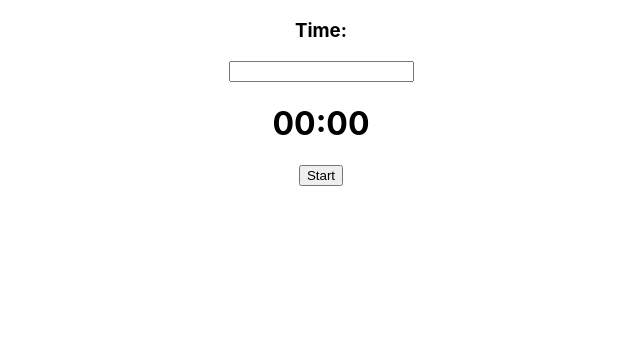
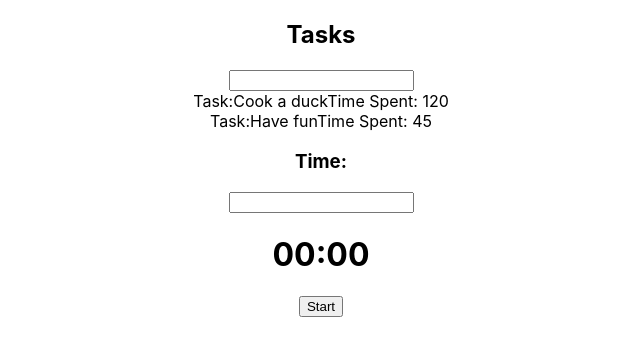
Before and after one commit to ISTTeo/PomodoroReact, a React (Create React App) app: page / in a window 1280 px wide. Shown: the top 356 px of the page, without its empty margins (319-959 px from the left). Built offline with nearby package versions, Linux system fonts and the light colour scheme.

Commit message:
Add sample tasks. Show those tasks. And start a form

```diff
--- a/src/App.js
+++ b/src/App.js
@@ -1,12 +1,14 @@
 import React, { Component } from 'react';
 import logo from './logo.svg';
 import TimerApp from './Timer/TimerApp'
+import TaskApp from './Tasks/TaskApp'
 class App extends Component {
 
 
   render() {
     return (
       <div className="App">
+        <TaskApp />
         <TimerApp />
       </div>
     );
--- /dev/null
+++ b/src/Tasks/TaskApp.js
@@ -0,0 +1,28 @@
+import React from 'react'
+import tasksData from './tasksData'
+import TaskItem from './TaskItem'
+import TaskInput from './TaskInput'
+class TaskApp extends React.Component {
+  constructor() {
+    super()
+    this.state = {
+      tasks: tasksData
+    }
+  }
+  render() {
+    const taskItems = this.state.tasks.map(item =>
+      <TaskItem
+        key={item.id}
+        item={item}
+      />
+    )
+    return(
+      <div>
+        <TaskInput />
+        {taskItems}
+      </div>
+    )
+  }
+}
+
+export default TaskApp
--- /dev/null
+++ b/src/Tasks/TaskInput.js
@@ -0,0 +1,27 @@
+import React from 'react'
+
+class TaskInput extends React.Component {
+  constructor(props) {
+    super(props)
+    this.handleSubmit = this.handleSubmit.bind(this)
+  }
+
+  handleSubmit(event) {
+    event.preventDefault()
+
+    this.props.addTask(this.input.value, this.props.tasks)
+  }
+
+  render() {
+    return (
+      <div>
+        <h2> Tasks </h2>
+        <form onSubmit={this.handleSubmit}>
+          <input type="text" ref= {(input) => this.input = input} />
+        </form>
+      </div>
+    )
+  }
+}
+
+export default TaskInput
--- /dev/null
+++ b/src/Tasks/TaskItem.js
@@ -0,0 +1,12 @@
+import React from 'react'
+
+function TaskItem (props) {
+  return(
+    <div>
+      Task:{props.item.name}
+      Time Spent: {props.item.totalTime}
+    </div>
+  )
+}
+
+export default TaskItem
--- /dev/null
+++ b/src/Tasks/tasksData.js
@@ -0,0 +1,59 @@
+const tasksData = [
+  {
+    id:1,
+    name: "Cook a duck",
+    totalTime: "120",
+    sessions: [
+      {
+        timeSpent: "80",
+        completed: true
+      },
+      {
+        timeSpent: "40",
+        completed: false
+      }
+    ],
+    todos: [
+      {
+        id: 1,
+        text: "Shoot the duck",
+        completed: false
+      },
+      {
+        id:2,
+        text: "Take the feathers",
+        completed: true
+      }
+    ]
+  },
+
+  {
+    id:2,
+    name: "Have fun",
+    totalTime: "45",
+    sessions: [
+      {
+        timeSpent: "15",
+        completed: true
+      },
+      {
+        timeSpent: "30",
+        completed: false
+      }
+    ],
+    todos: [
+      {
+        id: 1,
+        text: "destroy",
+        completed: false
+      },
+      {
+        id:2,
+        text: "mars",
+        completed: true
+      }
+    ]
+  }
+]
+
+export default tasksData
```
